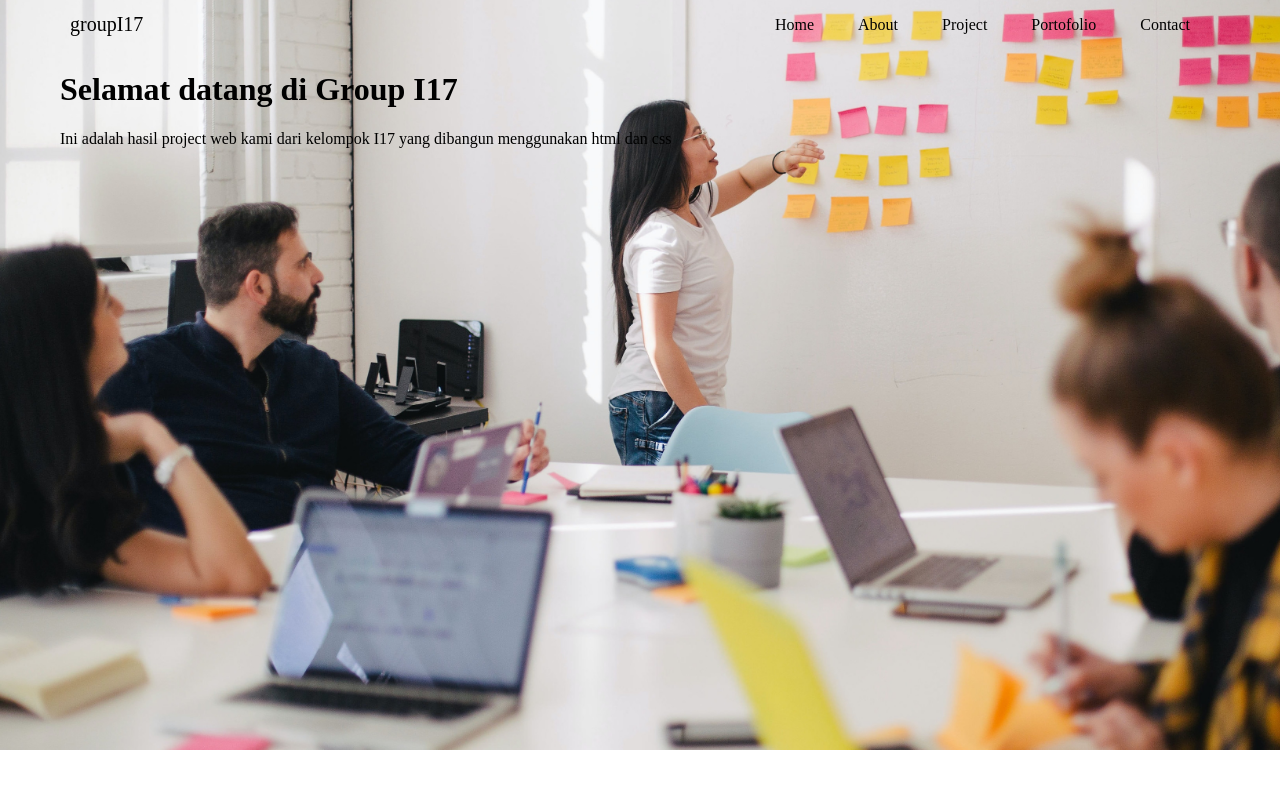
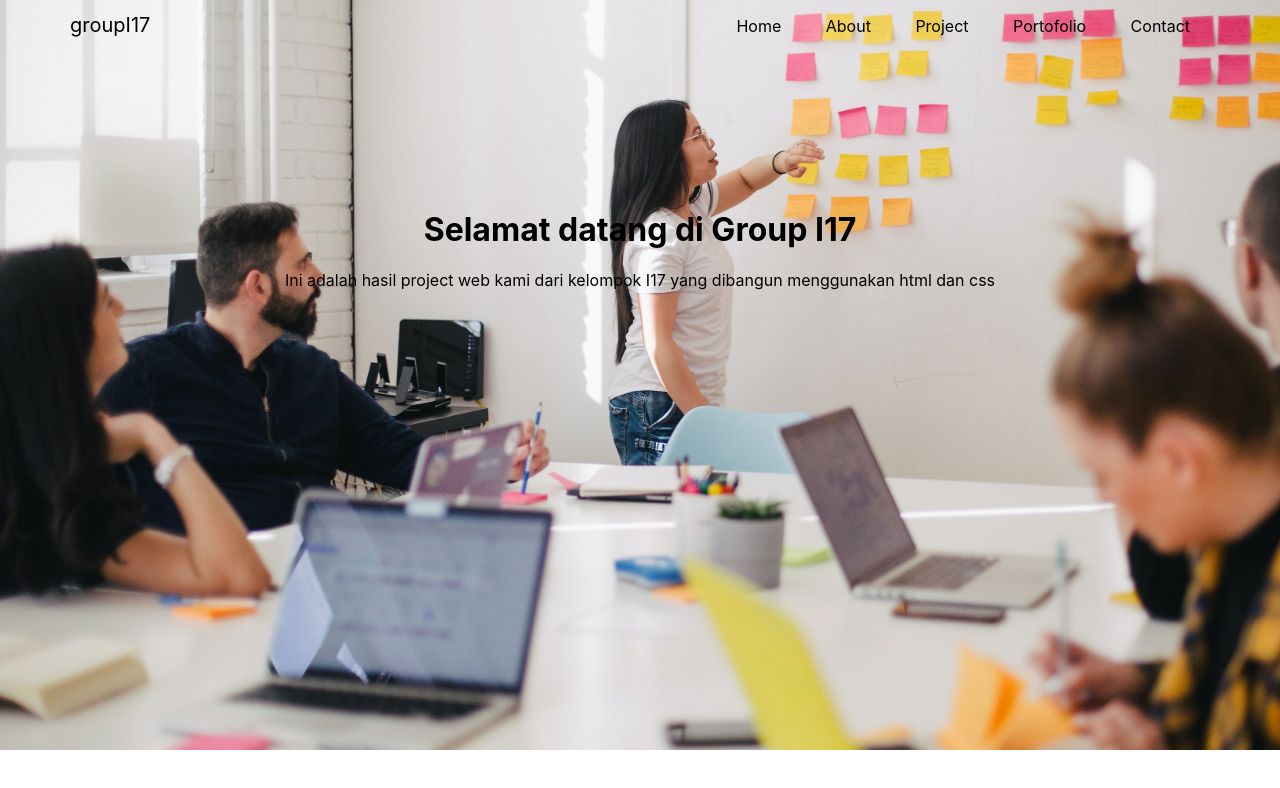
Before and after one commit to saul-paulus/webKelompok_I17_DTS-Batch-II, a plain HTML site: page index.html in a window 1280 px wide. Drawn offline with Linux system fonts and the light colour scheme.

Commit message:
menambah font-familly

```diff
--- a/assets/costumeStyle.css
+++ b/assets/costumeStyle.css
@@ -2,6 +2,8 @@
 body {
   margin: 0;
   padding: 0;
+  font-family: -apple-system, BlinkMacSystemFont, "Segoe UI", Roboto, Oxygen,
+    Ubuntu, Cantarell, "Open Sans", "Helvetica Neue", sans-serif;
 }
 ul,
 ol {
@@ -57,6 +59,7 @@ a {
 
 /* costume style main */
 main {
+  text-align: center;
   padding-top: 70px;
   margin-top: -20px;
   width: 100%;
@@ -64,10 +67,10 @@ main {
   background-image: url(../img/you-x-ventures-Oalh2MojUuk-unsplash.jpg);
   background-size: cover;
 }
-.main h1,
-.main p {
-  opacity: 0.7;
+main h1 {
+  margin-top: 10rem;
 }
+
 /* costume clear untuk float */
 .clear:after {
   content: "";
```
